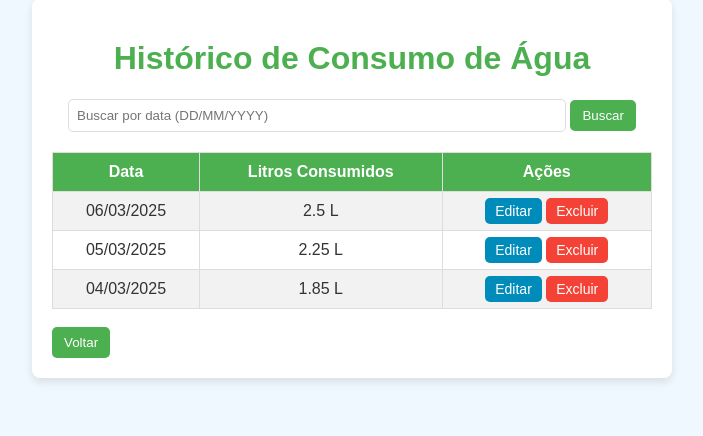
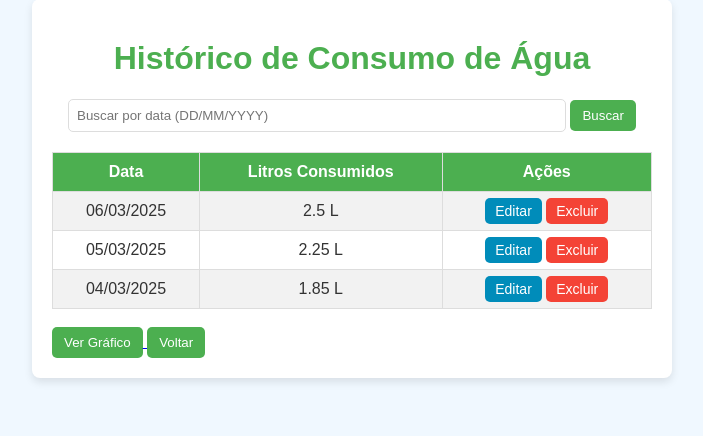
Before and after one commit to LuanRamalho/Python-com-Django-52---water_tracker, a Django app: page /list/ in a window 1280 px wide. Shown: the part 21-457 px from the top of the page, without its empty margins (288-991 px from the left). Run offline with Django 5.2, Linux system fonts and the light colour scheme; data comes from the database, SQL or seed files in the repository.

Commit message:
water_consumption_list.html

```diff
--- a/Python com Django 52 - water_tracker/tracker/templates/tracker/water_consumption_list.html
+++ b/Python com Django 52 - water_tracker/tracker/templates/tracker/water_consumption_list.html
@@ -106,6 +106,9 @@
     </table>
 
     <br>
+    <a href="{% url 'grafico_page' %}">
+        <button type="button">Ver Gráfico</button>
+    </a>
 
     <a href="{% url 'add_water_consumption' %}">
         <button>Voltar</button>
```
